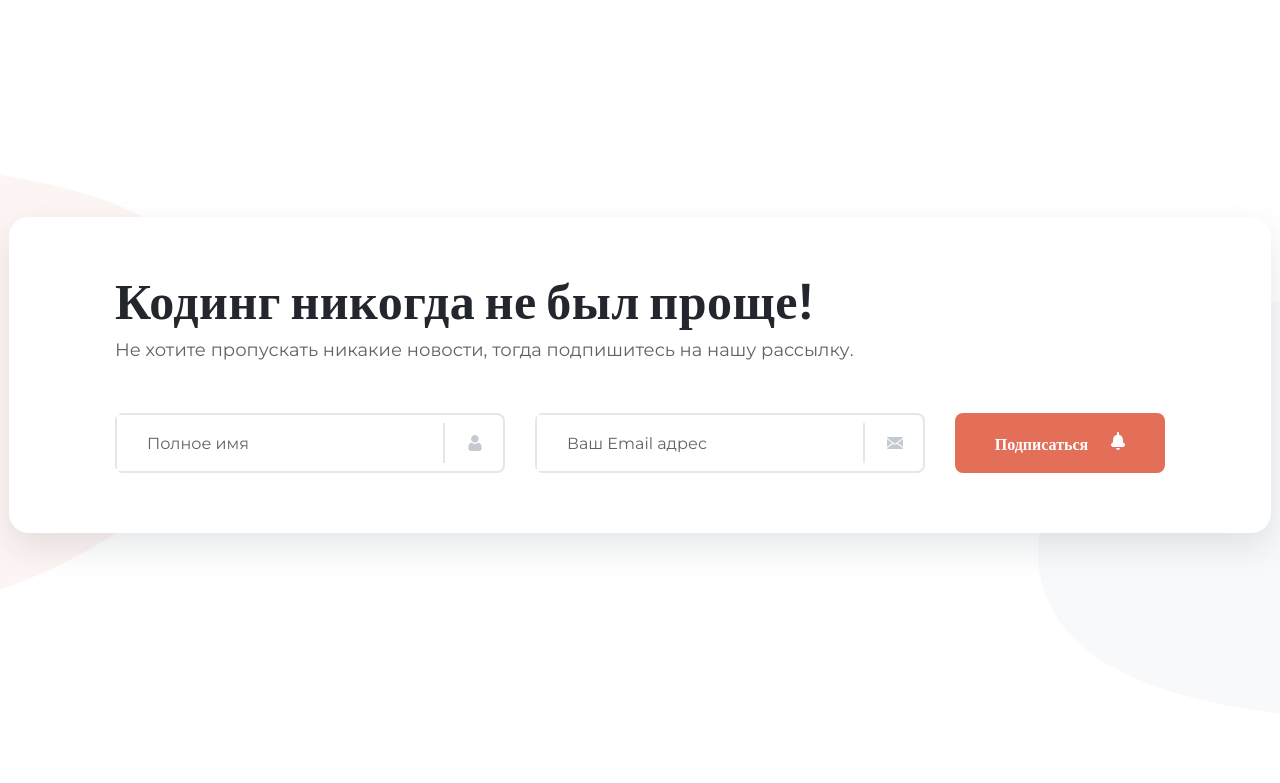
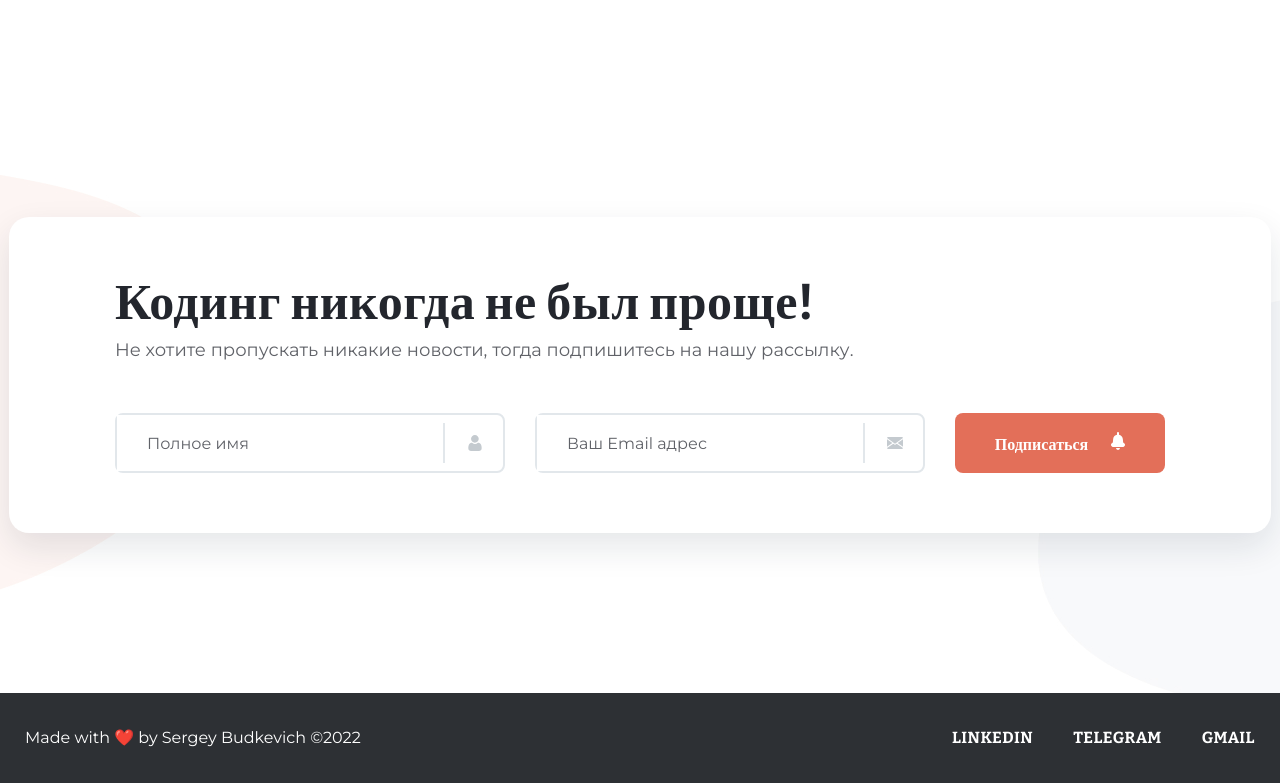
Before and after one commit to Sergey-Budkevich/project_study, a website built with Parcel: page src/index.html in a window 1280 px wide. Shown: the part 2855-3638 px from the top of the page. Built offline with nearby package versions, Linux system fonts and the light colour scheme.

Commit message:
footer_v1.0

```diff
--- a/src/index.html
+++ b/src/index.html
@@ -412,5 +412,15 @@
             </div>
         </section>
     </main>
+    <footer class="footer">
+        <div class="content footer__content">
+            <p class="footer__text">Made with ❤️ by Sergey Budkevich ©2022 </p>
+            <nav class="footer__navigation">
+                <a href="#" target="_blank" class="footer__navigation-link">Linkedin</a>
+                <a href="#" target="_blank" class="footer__navigation-link">Telegram</a>
+                <a href="#" target="_blank" class="footer__navigation-link">Gmail</a>
+            </nav>
+        </div>
+    </footer>
 </body>
 </html>
--- /dev/null
+++ b/src/sass/footer.scss
@@ -0,0 +1,32 @@
+@import "modifications.scss";
+
+.footer{
+    width: 100%;
+    height: 90px;
+    background-color: #2D3034;
+    .footer__content{
+        height: 100%;
+        display: flex;
+        justify-content: space-between;
+        align-items: center;
+        >p{
+            @include fontz($mon,$fst,400,16px,16px,$white);
+        }
+        >nav{
+            display: flex;
+            justify-content: space-between;
+            a{
+                @include fontz($bit,$fst,700,16px,16px,$white);
+                letter-spacing: 0.03em;
+                text-transform: uppercase;
+                text-decoration: $td;
+                &:hover{
+                    color: $orange;
+                }
+            }
+            a:not(:last-child){
+                margin-right: 40px;
+            }
+        }
+    }
+}
--- a/src/sass/style.scss
+++ b/src/sass/style.scss
@@ -4,6 +4,7 @@
 @import "courses.scss";
 @import "programming";
 @import "subscription.scss";
+@import "footer.scss";
 
 
 * {
```
Also changed, not shown: src/sass/subscription.scss (+42 -25 lines).
